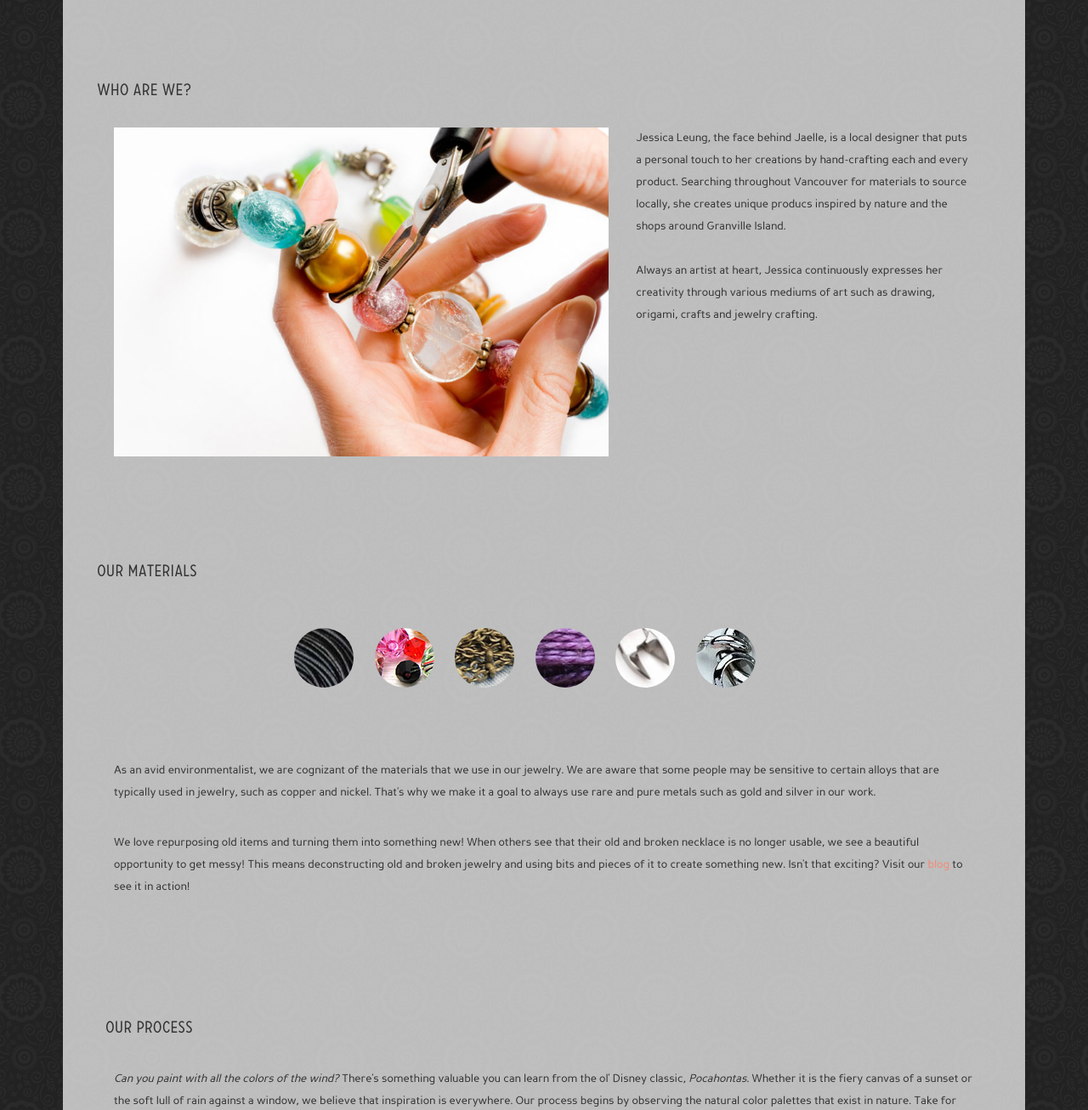
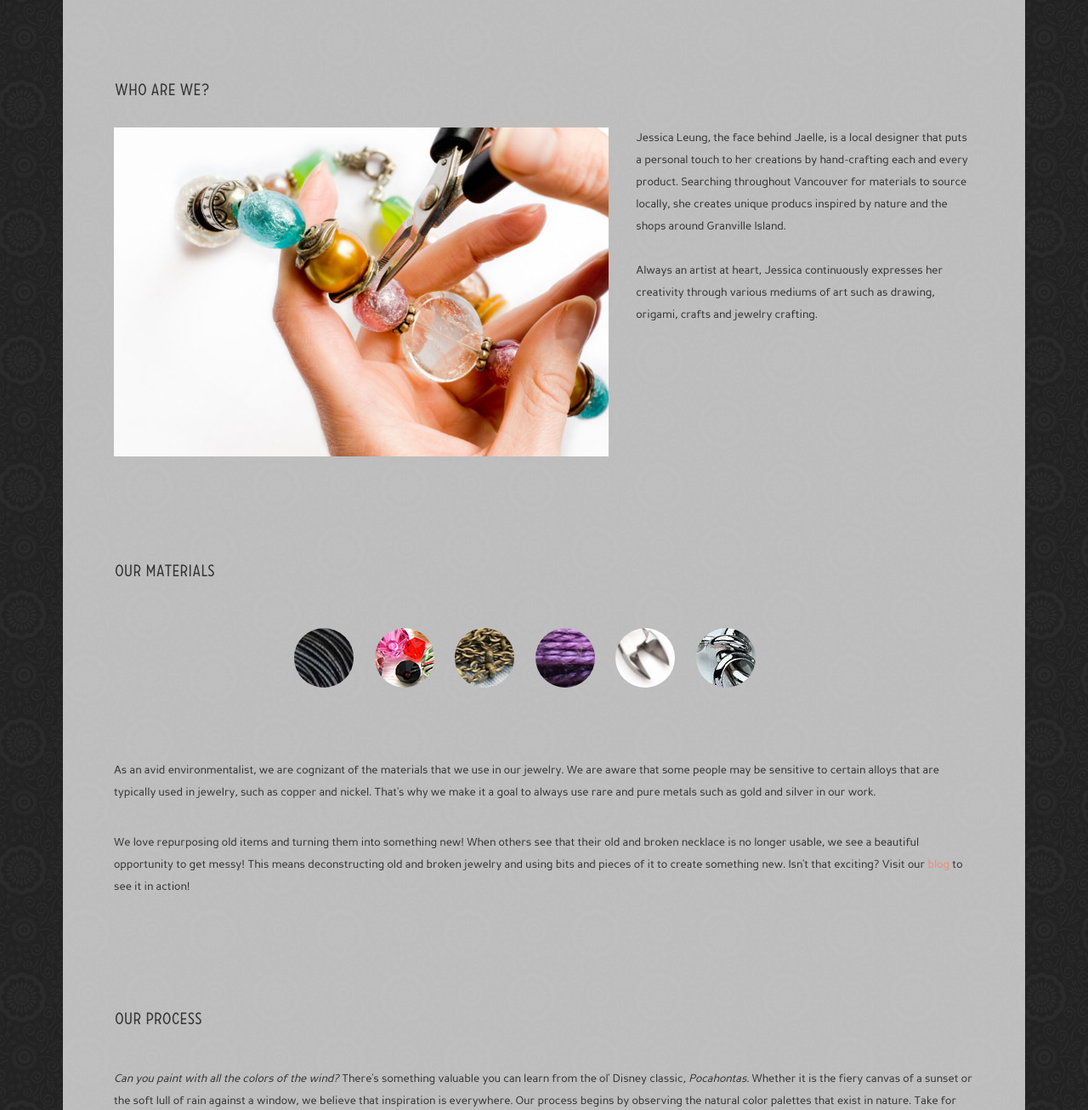
Before and after one commit to maryngo/Jaelle, a PHP site: page /about.html in a window 1280 px wide. Shown: the part 395-1701 px from the top of the page at 85% size. Run offline with PHP 8.4, Linux system fonts and the light colour scheme.

Commit message:
Aligned sub headers with text/content

```diff
--- a/Week 10/about.html
+++ b/Week 10/about.html
@@ -187,9 +187,8 @@
 						</div>
 					</div>
 
-
+					<h2 class = "process-header">Our Process</h2>
 					<div class = "row">
-						<h2 class = "process-header">Our Process</h2>
 						<div class = "twelve columns">
 							<p class = "about-content">
 								<i>Can you paint with all the colors of the wind?</i> There's
@@ -207,8 +206,8 @@
 						</div>
 					</div>
 
+					<h2 class = "socmed-header">Follow Me!</h2>
 					<div class = "row">
-						<h2 class = "socmed-header">Follow Me!</h2>
 						<div class = "one column">
 							<a id="facebook" href="#" target="_top">facebook</a>
 						</div>
--- a/Week 10/css/stylesheet_about.css
+++ b/Week 10/css/stylesheet_about.css
@@ -58,6 +58,10 @@ html, body {
  * ========================================================= */
 .mat-header, .process-header, .socmed-header{
 	margin-top: 100px;
+}
+
+.sub-header, .mat-header, .process-header, .socmed-header{
+	margin-left: 2%;
 }
 
 .mat-content{
```
